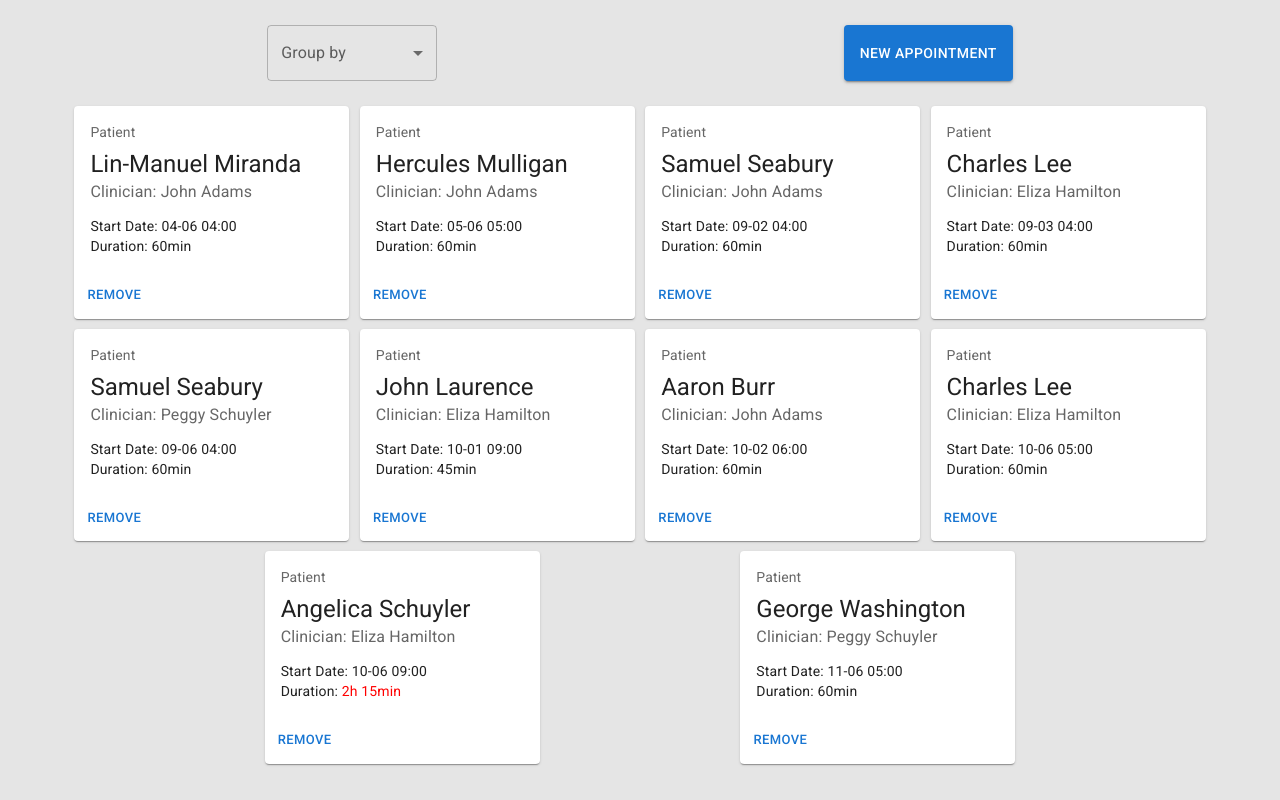
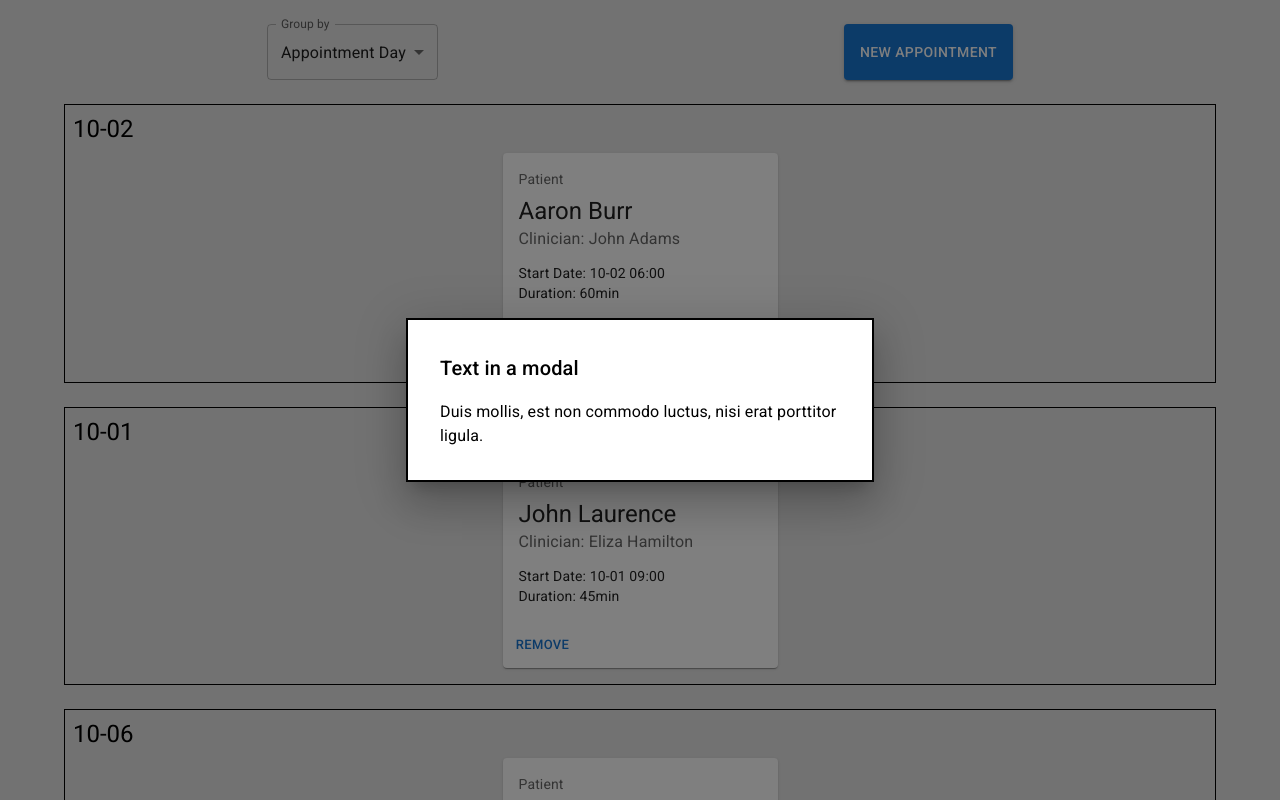
Before and after one commit to karkhypov/medical-appointments-list, a React (Create React App) app: page / in a window 1280 px wide. Both pictures are taken after a click on the button "NEW APPOINTMENT". Shown: the top 800 px of the page. Built offline with nearby package versions, Linux system fonts and the light colour scheme.

Commit message:
added the ability to group cards by a given value, added the CreateCard template

```diff
--- a/src/App.tsx
+++ b/src/App.tsx
@@ -1,50 +1,73 @@
-import { SyntheticEvent, useEffect, useState } from 'react';
+import { useEffect, useState } from 'react';
 
 import Box from '@mui/material/Box';
 import Container from '@mui/material/Container';
 import Button from '@mui/material/Button';
 
 import SelectVariants from './components/SelectVariants';
+import CreateCardModal from './components/CreateCardModal';
+import CardGroup from './components/CardGroup';
 import AppointmentCard from './components/AppointmentCard';
 
 import { getDate, getDuration, getTime, sortByDate, groupBy } from './utils';
 
 import Data from './data.json';
 
+import { CardData } from './utils';
+
+export type SelectValue = 'startDate' | 'clinicianName';
+
+interface appointmentCardsProps {
+  [key: string]: CardData[];
+}
+
 const App = () => {
-  const [initialData, setInitialData] = useState(Data);
+  const [data, setData] = useState<CardData[]>(Data);
+  const [appointmentCards, setAppointmentCards] = useState<any>(null);
+  const [groupByVariant, setGroupByVariant] = useState<SelectValue>('startDate');
+  const [openModal, setOpenModal] = useState(false);
 
-  // const groupByClinicianName = groupBy(['clinicianName']);
-  // const groupByStartDate = groupBy(['startDate']);
-  // console.log(groupByClinicianName(Data));
-  // console.log(groupByStartDate(Data));
+  useEffect(() => {
+    const grouped = groupBy([groupByVariant]);
+    data && setAppointmentCards(grouped(data));
+  }, [data, groupByVariant]);
 
   const removeCard = (id: string) => {
-    setInitialData(initialData.filter((dataItem) => dataItem.id !== id));
+    setData(data.filter((card: CardData) => card.id !== id));
   };
 
   return (
-    <Container maxWidth='lg' sx={{ mt: '25px', mb: '25px' }}>
+    <Container maxWidth='lg' sx={{ mt: 3, mb: 3 }}>
       <Box
         sx={{
           display: 'flex',
           justifyContent: 'space-around',
           width: '100%',
-          mb: '25px',
+          mb: 3,
         }}
       >
-        <SelectVariants />
-        <Button variant='contained'>New Appointment</Button>
+        <SelectVariants value={groupByVariant} setValue={setGroupByVariant} />
+        <Button variant='contained' onClick={() => setOpenModal(true)}>
+          New Appointment
+        </Button>
       </Box>
-      <Box
-        sx={{
-          display: 'flex',
-          justifyContent: 'space-evenly',
-          flexWrap: 'wrap',
-        }}
-      >
-        {sortByDate(initialData).map(
-          ({ id, patient: { name }, clinicianName, startDate, endDate }) => {
+
+      {appointmentCards &&
+        Object.entries(appointmentCards as appointmentCardsProps).map(
+          ([title, cards]) => {
+            const cardGroupTitle =
+              groupByVariant === 'startDate' ? getDate(title) : title;
+
+            return (
+              <CardGroup title={cardGroupTitle}>
+                {sortByDate(cards).map(
+                  ({
+                    id,
+                    patient: { name },
+                    clinicianName,
+                    startDate,
+                    endDate,
+                  }: CardData) => {
                     return (
                       <AppointmentCard
                         key={id}
@@ -59,7 +82,12 @@ const App = () => {
                     );
                   }
                 )}
-      </Box>
+              </CardGroup>
+            );
+          }
+        )}
+
+      <CreateCardModal open={openModal} setOpen={setOpenModal} />
     </Container>
   );
 };
--- a/src/components/AppointmentCard.tsx
+++ b/src/components/AppointmentCard.tsx
@@ -27,7 +27,7 @@ const AppointmentCard = ({
   handleClick,
 }: AppointmentCardProps) => {
   return (
-    <Card sx={{ minWidth: 275, mb: '10px' }}>
+    <Card sx={{ minWidth: 275, m: 1 }}>
       <CardContent>
         <Typography sx={{ fontSize: 14 }} color='text.secondary' gutterBottom>
           Patient
--- /dev/null
+++ b/src/components/CardGroup.tsx
@@ -0,0 +1,27 @@
+import { PropsWithChildren } from 'react';
+
+import Box from '@mui/material/Box';
+import Typography from '@mui/material/Typography';
+
+interface CardGroupProps {
+  title: string;
+}
+
+const CardGroup = ({ title, children }: PropsWithChildren<CardGroupProps>) => {
+  return (
+    <Box border={1} sx={{ p: 1, mb: 3 }}>
+      <Typography variant='h5'>{title}</Typography>
+      <Box
+        sx={{
+          display: 'flex',
+          justifyContent: 'space-evenly',
+          flexWrap: 'wrap',
+        }}
+      >
+        {children}
+      </Box>
+    </Box>
+  );
+};
+
+export default CardGroup;
--- /dev/null
+++ b/src/components/CreateCardModal.tsx
@@ -0,0 +1,48 @@
+import { Dispatch, SetStateAction } from 'react';
+
+import Box from '@mui/material/Box';
+import Typography from '@mui/material/Typography';
+import Modal from '@mui/material/Modal';
+
+const style = {
+  position: 'absolute' as 'absolute',
+  top: '50%',
+  left: '50%',
+  transform: 'translate(-50%, -50%)',
+  width: 400,
+  bgcolor: 'background.paper',
+  border: '2px solid #000',
+  boxShadow: 24,
+  p: 4,
+};
+
+interface CreateCardModalProps {
+  open: boolean;
+  setOpen: Dispatch<SetStateAction<boolean>>;
+}
+
+const CreateCardModal = ({ open, setOpen }: CreateCardModalProps) => {
+  const handleClose = () => setOpen(false);
+
+  return (
+    <>
+      <Modal
+        open={open}
+        onClose={handleClose}
+        aria-labelledby='create-appointment'
+        aria-describedby='create-appointment'
+      >
+        <Box sx={style}>
+          <Typography id='create-appointment' variant='h6' component='h2'>
+            Text in a modal
+          </Typography>
+          <Typography id='create-appointment' sx={{ mt: 2 }}>
+            Duis mollis, est non commodo luctus, nisi erat porttitor ligula.
+          </Typography>
+        </Box>
+      </Modal>
+    </>
+  );
+};
+
+export default CreateCardModal;
--- a/src/components/SelectVariants.tsx
+++ b/src/components/SelectVariants.tsx
@@ -1,4 +1,4 @@
-import { useState } from 'react';
+import { Dispatch, SetStateAction } from 'react';
 
 import Box from '@mui/material/Box';
 import InputLabel from '@mui/material/InputLabel';
@@ -6,11 +6,17 @@ import MenuItem from '@mui/material/MenuItem';
 import FormControl from '@mui/material/FormControl';
 import Select, { SelectChangeEvent } from '@mui/material/Select';
 
-const SelectVariants = () => {
-  const [variant, setVariant] = useState('');
+interface SelectVariantsProps<T> {
+  value: T;
+  setValue: Dispatch<SetStateAction<T>>;
+}
 
+const SelectVariants = <T extends string>({
+  value,
+  setValue,
+}: SelectVariantsProps<T>) => {
   const handleChange = (event: SelectChangeEvent) => {
-    setVariant(event.target.value as string);
+    setValue(event.target.value as T);
   };
 
   return (
@@ -20,12 +26,13 @@ const SelectVariants = () => {
         <Select
           labelId='groupByLabel'
           id='groupBy'
-          value={variant}
+          value={value}
           label='Group by'
           onChange={handleChange}
         >
-          <MenuItem value={''}>None</MenuItem>
-          <MenuItem value={'appointmentDay'}>Appointment Day</MenuItem>
+          <MenuItem defaultChecked value={'startDate'}>
+            Appointment Day
+          </MenuItem>
           <MenuItem value={'clinicianName'}>Clinician Name</MenuItem>
         </Select>
       </FormControl>
--- a/src/utils.ts
+++ b/src/utils.ts
@@ -16,7 +16,7 @@ export const getDuration = (startDate: string, endDate: string) => {
       };
 };
 
-interface DataProps {
+export interface CardData {
   id: string;
   startDate: string;
   endDate: string;
@@ -25,7 +25,7 @@ interface DataProps {
   status: string;
 }
 
-export const sortByDate = (data: DataProps[]) =>
+export const sortByDate = (data: CardData[]) =>
   data.sort((a, b) => new Date(a.startDate).getTime() - new Date(b.startDate).getTime());
 
 export const groupBy =
```
Lines whose indentation alone changed are shown as unchanged.
